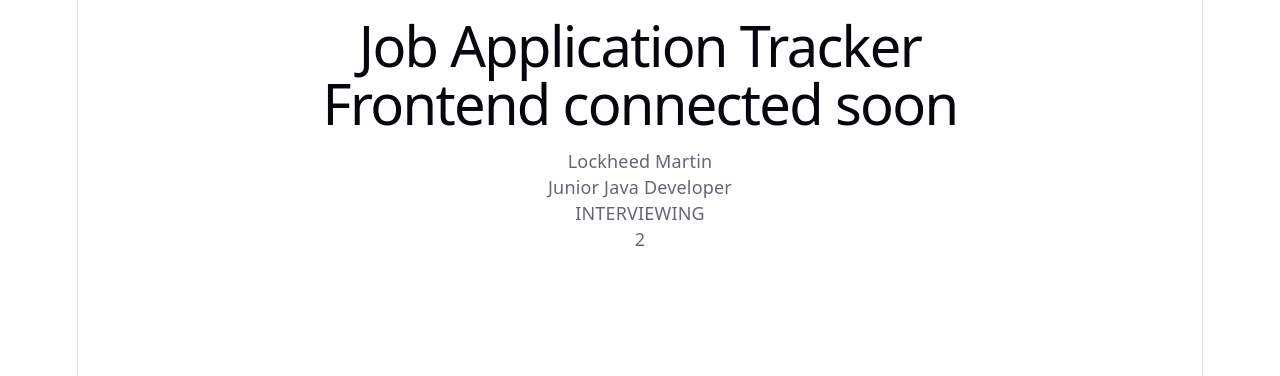
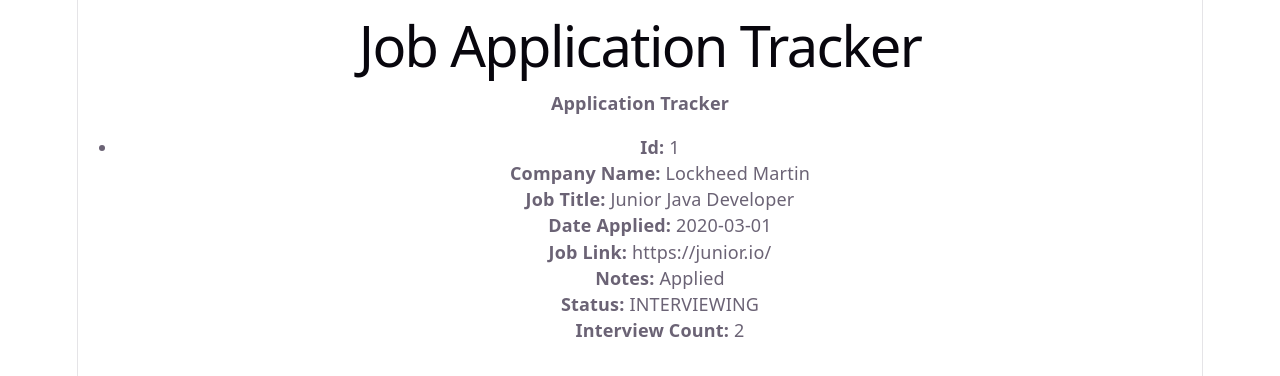
Before and after one commit to myoumans2013/Job-Application-Tracker-Frontend, a React (Vite) app: page / in a window 1280 px wide. Shown: the top 376 px of the page. Built offline with nearby package versions, Linux system fonts and the light colour scheme; no server answers.

Commit message:
Fetch and display job applications from Spring Boot api / basic layout

```diff
--- a/src/App.jsx
+++ b/src/App.jsx
@@ -1,35 +1,52 @@
 import './App.css'
+import {useEffect, useState} from "react";
 
 function App() {
-  const application = {
+
+    const [applications, setApplications] = useState([{
+        id: 1,
         companyName: "Lockheed Martin",
         jobTitle: "Junior Java Developer",
+        dateApplied: "2020-03-01",
+        jobLink: "https://junior.io/",
+        notes: "Applied",
         status: "INTERVIEWING",
         interviewCount: 2
-  }
+    }])
 
+
+    useEffect(() => {
+        fetch("http://localhost:8080/api/applications")
+            .then(response => response.json())
+            .then(data => setApplications(data))
+            .catch(error => console.log(error));
+    }, [])
+
+    console.log(applications)
     return (
         <div>
             <h1>
                 Job Application Tracker
             </h1>
-        <h1>
-          Frontend connected soon
-        </h1>
             <p>
-            {application.companyName}
+                <strong>Application Tracker</strong>
             </p>
-          <p>
-            {application.jobTitle}
-          </p>
-          <p>
-            {application.status}
-          </p>
-          <p>
-            {application.interviewCount}
-          </p>
+            <ul>
+                {applications.map((application) => (
+                    <li key={application.id}>
+                        <p><strong>Id: </strong> {application.id}</p>
+                        <p><strong>Company Name:</strong> {application.companyName}</p>
+                        <p><strong>Job Title:</strong> {application.jobTitle}</p>
+                        <p><strong>Date Applied:</strong> {application.dateApplied}</p>
+                        <p><strong>Job Link:</strong> {application.jobLink}</p>
+                        <p><strong>Notes:</strong> {application.notes}</p>
+                        <p><strong>Status:</strong> {application.status}</p>
+                        <p><strong>Interview Count:</strong> {application.interviewCount}</p>
+                    </li>
+                ))}
+            </ul>
+
         </div>
-
     )
 }
 
```
Lines whose indentation alone changed are shown as unchanged.
